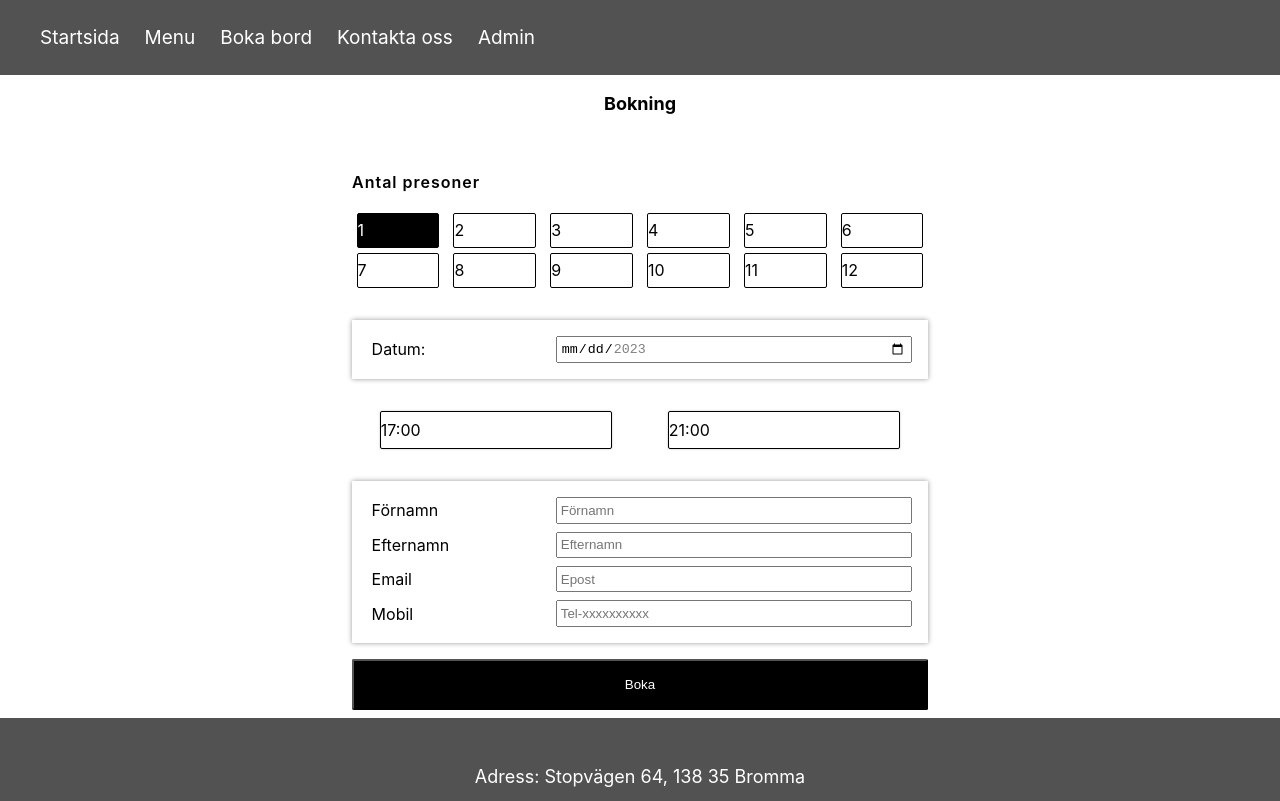
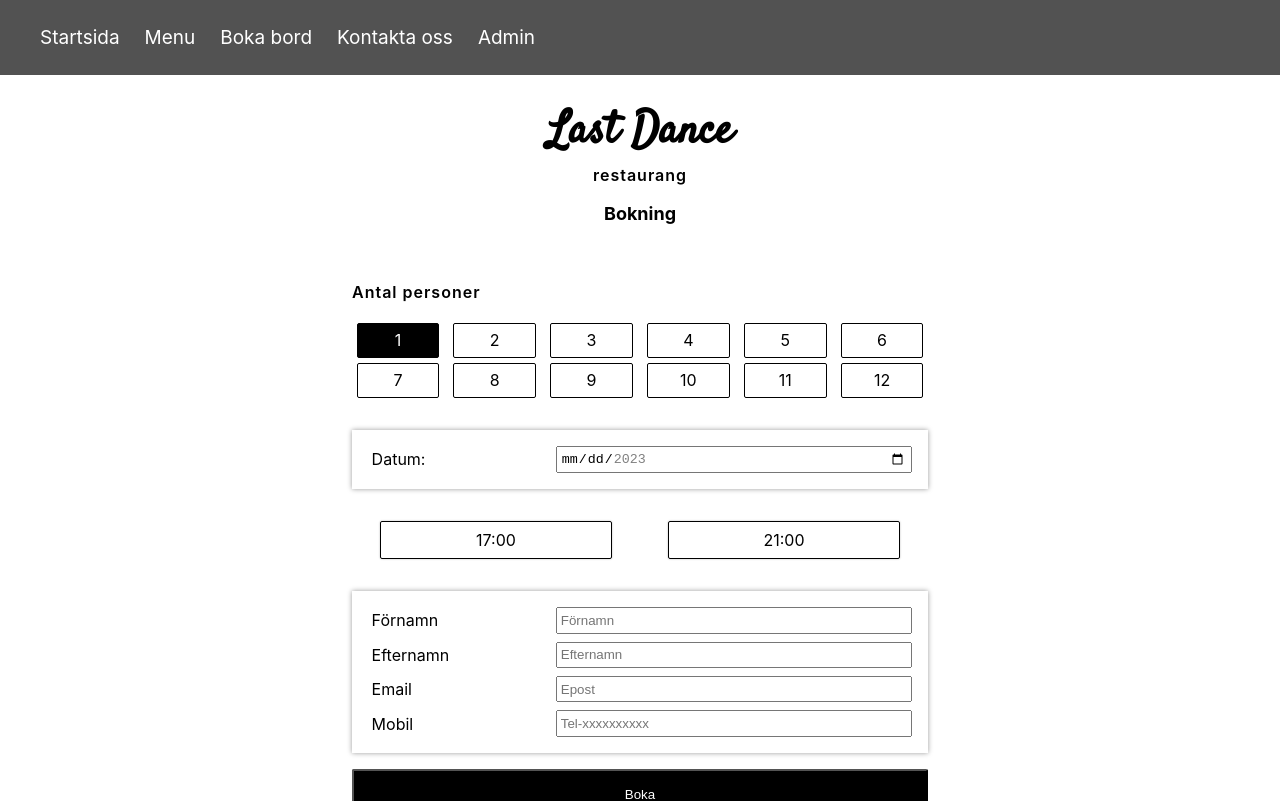
Before and after one commit to carlsylvan/restaurangen-last-dance, a React (Create React App) app: page /booking in a window 1280 px wide. Shown: the top 801 px of the page. Built offline with nearby package versions, Linux system fonts and the light colour scheme; no server answers.

Commit message:
some small grammar changes

```diff
--- a/src/App.tsx
+++ b/src/App.tsx
@@ -9,7 +9,6 @@ import {
   HamburgerWrapper,
   HeaderWrapper,
   NavWrapper,
-  PageDownIconWrapper,
   PageWrapper,
 } from "./components/styled/Wrappers";
 import { IoIosArrowDown } from "react-icons/io";
--- a/src/components/Booking/Booking.tsx
+++ b/src/components/Booking/Booking.tsx
@@ -91,10 +91,12 @@ export const Booking = () => {
 
   return (
     <>
+      <H1>Last Dance</H1>
+      <H4>restaurang</H4>
       <H3>Bokning</H3>
       <FormWrapper onSubmit={handleSubmit}>
         <NumberOfGuestsWrapper>
-          <H4>Antal presoner</H4>
+          <H4>Antal personer</H4>
           <SelectGuestsAmount handleGuestsNum = {handleGuestsNum} startNumber = {1}/>
         </NumberOfGuestsWrapper>
         <InputWrapper>
--- a/src/components/Footer/Footer.tsx
+++ b/src/components/Footer/Footer.tsx
@@ -6,7 +6,7 @@ import { SocialIconWrapper } from '../styled/Wrappers';
 export const Footer = () => {
     return (
         <>
-            <span>Adress: Stopvägen 64, 138 35 Bromma</span>
+            <span>Adress: Stopvägen 67, 138 35 Bromma</span>
             <span>Öppettider: Ons-Sön 17-24</span>
             <div>
                 <SocialIconWrapper>
--- a/src/components/SelectGuestsAmount/SelectGuestsAmount.tsx
+++ b/src/components/SelectGuestsAmount/SelectGuestsAmount.tsx
@@ -10,7 +10,7 @@ interface INumberOfGuest {
 interface ISelectGuestsAmountProps {
     handleGuestsNum(num:number):void,
     startNumber:number
-    startNumber:number
+
 }
 
 export const SelectGuestsAmount = (props:ISelectGuestsAmountProps) => {
--- a/src/components/styled/Wrappers.tsx
+++ b/src/components/styled/Wrappers.tsx
@@ -94,16 +94,7 @@ export const PageWrapper = styled.main`
   flex-direction: column;
   align-items: center;
 `;
-export const PageDownIconWrapper = styled.div`
-  position: absolute;
-  bottom: 0.2rem;
-  left: 50%;
-  transform: translateX(-50%);
-  font-size: 30px;
-  &:hover {
-    color: #525252;
-  }
-`;
+
 export const StartPageWrapper = styled.div`
   height: 75vh;
   width: 100%;
@@ -165,6 +156,7 @@ export const AmountGuestsNumberWrapper = styled.div`
   border: 1px solid black;
   border-radius: 2px;
   padding: 0.4rem 0;
+  text-align: center;
   background-color: ${(props: IWrappersNumberOfGuestsProps) =>
     props.selected ? "black" : "none"};
   color: ${(props: IWrappersNumberOfGuestsProps) =>
@@ -187,6 +179,7 @@ export const BookingTimeWrapper = styled.div`
   width: 40%;
   border: 1px solid black;
   border-radius: 2px;
+  text-align: center;
   background-color: ${(props: IWrappersBookingTimeProps) => {
     if(props.isAvailable){
       return props.selected ? "black" : "none"}
@@ -214,7 +207,7 @@ export const BookingTimeWrapper = styled.div`
   padding: 0.5rem 0;
   &:hover {
     cursor: ${(props: IWrappersBookingTimeProps)=>
-      props.selected ? "pointer" : "none"};
+      props.isAvailable ? "pointer" : "auto"};
     box-shadow: ${(props: IWrappersBookingTimeProps)=>
       props.selected ? "0 0 5px rgba(0, 0, 0, 0.7)" : "none"};
     transform: ${(props: IWrappersBookingTimeProps)=>
```
